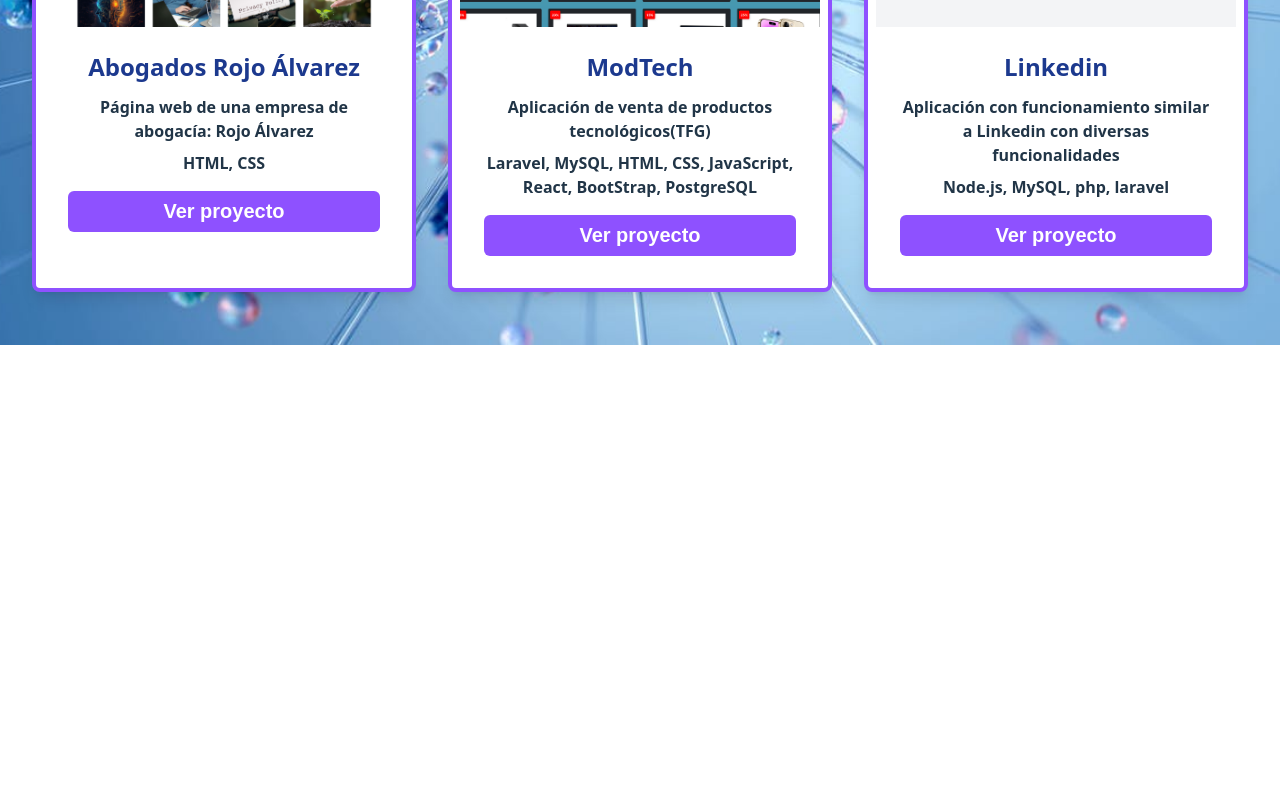
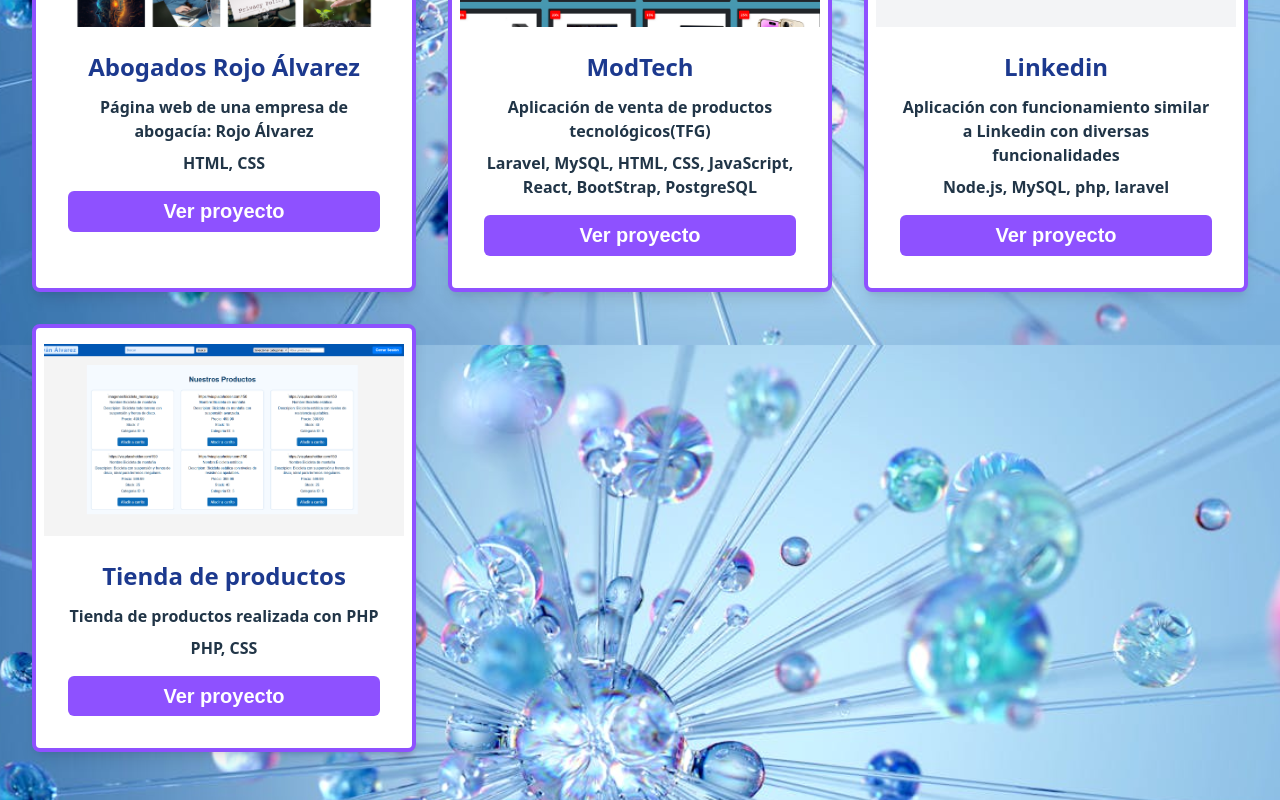
Before and after one commit to Ivon-1/PortafolioIvan, a React (Vite) app: page /projects in a window 1280 px wide. Shown: the part 455-1255 px from the top of the page. Before the commit the page ends 800 px from the top, so only its background shows below. Built offline with nearby package versions, Linux system fonts and the light colour scheme.

Commit message:
Actualizacion

```diff
--- a/src/components/Projects.tsx
+++ b/src/components/Projects.tsx
@@ -11,21 +11,32 @@
             description: "Página web de una empresa de abogacía: Rojo Álvarez",
             tech: "HTML, CSS",
             image: imagenesRedes.proyectoAbogados.url,
-            link: "https://web-abogac-a.vercel.app/"
+            link: "https://web-abogac-a.vercel.app/",
+            target: "_blank"
         },
         {
             title: "ModTech",
             description: "Aplicación de venta de productos tecnológicos(TFG)",
             tech: "Laravel, MySQL, HTML, CSS, JavaScript, React, BootStrap, PostgreSQL",
             image: imagenesRedes.tfg.url,
-            link: "https://github.com/Ivon-1/TFG"
+            link: "https://github.com/Ivon-1/TFG",
+            target: "_blank"
         },
         {
             title: "Linkedin",
             description: "Aplicación con funcionamiento similar a Linkedin con diversas funcionalidades",
             tech: "Node.js, MySQL, php, laravel",
             image: imagenesRedes.proyectoLinkedin.url,
-            link: "https://github.com/Ivon-1/Linkedin"
+            link: "https://github.com/Ivon-1/Linkedin",
+            target: "_blank"
+        },
+        {
+            title: "Tienda de productos",
+            description: "Tienda de productos realizada con PHP",
+            tech: "PHP, CSS",
+            image: imagenesHome.php.url,
+            link: "https://github.com/Ivon-1/Tienda-php",
+            target: "_blank"
         },
     ];
 
--- a/src/data/imagenes.tsx
+++ b/src/data/imagenes.tsx
@@ -13,7 +13,7 @@
 import iconoTailwind from '../assets/tailwind.webp';
 import iconoTs from '../assets/ts.webp';
 import Bootstrap from '../assets/bootstrap.jpg';
-
+import php from '../assets/tienda_php.png';
 // interfaz para estructura imagenes
 interface Imagenes{
     id: number,
@@ -38,6 +38,7 @@
     iconoTailwind: Imagenes;
     iconoTs: Imagenes;
     BootStrap: Imagenes;
+    php: Imagenes
 
 }
 
@@ -116,6 +117,11 @@
         id: 15,
         url: Bootstrap,
         alt: 'ts'
+    },
+    php:{
+        id: 16,
+        url: php,
+        alt: 'php'
     }
 
 
```
Also changed, not shown: src/assets/tienda_php.png (added).
